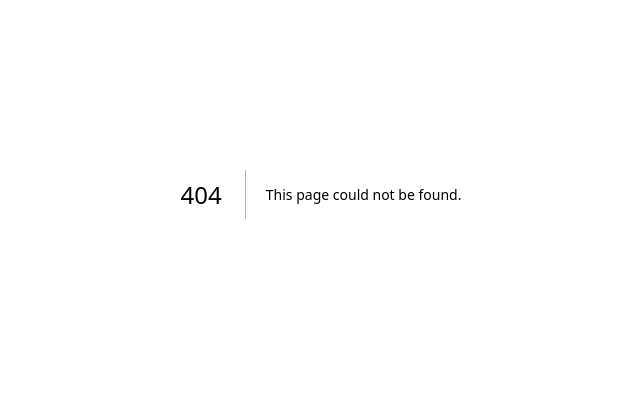
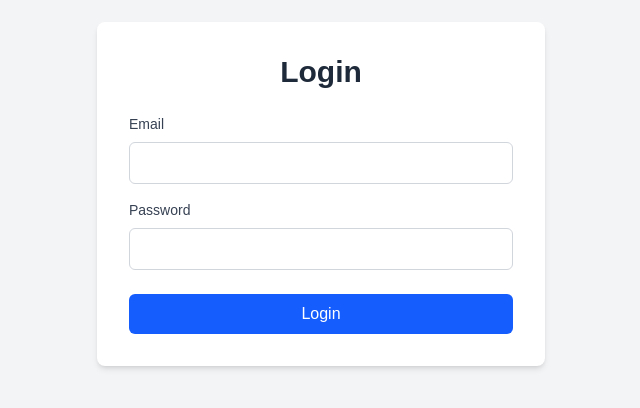
Before and after one commit to ArdataGit/cbt.bahasainggris-fe, a Next.js app: page /login in a window 1280 px wide. Before the commit this address had no page. Shown: the part 206-614 px from the top of the page, without its empty margins (319-959 px from the left). Built offline with nearby package versions, Linux system fonts and the light colour scheme.

Commit message:
Feat : auth admin

```diff
--- a/app/components/navbar.tsx
+++ b/app/components/navbar.tsx
@@ -1,7 +1,39 @@
-import React from 'react';
-import { Bell, Search } from 'lucide-react';
+'use client';
+
+import React, { useEffect, useState } from 'react';
+import { Bell, Search, LogOut } from 'lucide-react';
+import { useRouter } from 'next/navigation';
 
 export default function Navbar() {
+  const router = useRouter();
+  const [user, setUser] = useState<{ name: string; role: string } | null>(null);
+
+  useEffect(() => {
+    const storedUser = localStorage.getItem('user');
+    if (storedUser) {
+      try {
+        setUser(JSON.parse(storedUser));
+      } catch (e) {
+        console.error('Failed to parse user from localStorage', e);
+      }
+    }
+  }, []);
+
+  const handleLogout = () => {
+    localStorage.removeItem('token');
+    localStorage.removeItem('user');
+    router.push('/login');
+  };
+
+  const getInitials = (name: string) => {
+    return name
+      .split(' ')
+      .map((n) => n[0])
+      .join('')
+      .toUpperCase()
+      .slice(0, 2);
+  };
+
   return (
     <header className="h-16 bg-white border-b border-gray-200 flex items-center justify-between px-6 z-10 shrink-0">
       {/* Search Bar */}
@@ -27,14 +59,28 @@ export default function Navbar() {
         <div className="h-6 w-px bg-gray-200 mx-2"></div>
 
         {/* User Profile */}
-        <button className="flex items-center gap-3 hover:bg-gray-50 px-2 py-1.5 rounded-lg transition-colors text-left">
+        <div className="flex items-center gap-3 px-2 py-1.5 rounded-lg transition-colors text-left">
           <div className="w-9 h-9 rounded-full bg-gradient-to-br from-blue-600 to-indigo-600 text-white flex items-center justify-center font-bold text-sm shadow-sm">
-            AD
+            {user ? getInitials(user.name) : 'AD'}
           </div>
           <div className="hidden sm:flex flex-col">
-            <span className="font-medium text-gray-700 text-sm leading-tight">Admin User</span>
-            <span className="text-xs text-gray-500">Administrator</span>
+            <span className="font-medium text-gray-700 text-sm leading-tight">
+              {user ? user.name : 'Admin User'}
+            </span>
+            <span className="text-xs text-gray-500 capitalize">
+              {user ? user.role : 'Administrator'}
+            </span>
           </div>
+        </div>
+
+        {/* Logout Button */}
+        <button
+          onClick={handleLogout}
+          className="ml-2 flex items-center gap-2 px-3 py-2 text-sm font-medium text-red-600 hover:bg-red-50 rounded-lg transition-colors"
+          title="Logout"
+        >
+          <LogOut size={18} />
+          <span className="hidden md:inline">Logout</span>
         </button>
       </div>
     </header>
--- a/app/dashboard/layout.tsx
+++ b/app/dashboard/layout.tsx
@@ -1,3 +1,7 @@
+'use client';
+
+import { useEffect, useState } from 'react';
+import { useRouter } from 'next/navigation';
 import Sidebar from '@/app/components/sidebar';
 import Navbar from '@/app/components/navbar';
 
@@ -6,6 +10,37 @@ export default function AdminLayout({
 }: {
   children: React.ReactNode;
 }) {
+  const router = useRouter();
+  const [isAuthenticated, setIsAuthenticated] = useState(false);
+
+  useEffect(() => {
+    const token = localStorage.getItem('token');
+    const user = localStorage.getItem('user');
+
+    if (!token || !user) {
+      router.push('/login');
+    } else {
+      try {
+        const userData = JSON.parse(user);
+        if (userData.role !== 'admin') {
+          router.push('/login');
+        } else {
+          setIsAuthenticated(true);
+        }
+      } catch (e) {
+        router.push('/login');
+      }
+    }
+  }, [router]);
+
+  if (!isAuthenticated) {
+    return (
+      <div className="flex items-center justify-center min-h-screen bg-gray-50">
+        <div className="text-gray-500">Checking authentication...</div>
+      </div>
+    );
+  }
+
   return (
     <div className="flex bg-gray-50 min-h-screen">
       <Sidebar />
--- /dev/null
+++ b/app/login/page.tsx
@@ -0,0 +1,95 @@
+'use client';
+
+import { useState } from 'react';
+import { useRouter } from 'next/navigation';
+
+export default function LoginPage() {
+  const [email, setEmail] = useState('');
+  const [password, setPassword] = useState('');
+  const [error, setError] = useState('');
+  const [loading, setLoading] = useState(false);
+  const router = useRouter();
+
+  const handleLogin = async (e: React.FormEvent) => {
+    e.preventDefault();
+    setLoading(true);
+    setError('');
+
+    try {
+      const response = await fetch('http://localhost:3001/api/auth/login', {
+        method: 'POST',
+        headers: {
+          'Content-Type': 'application/json',
+        },
+        body: JSON.stringify({ email, password }),
+      });
+
+      const result = await response.json();
+
+      if (!response.ok) {
+        throw new Error(result.message || 'Login failed');
+      }
+
+      // Store token and user data
+      localStorage.setItem('token', result.data.token);
+      localStorage.setItem('user', JSON.stringify(result.data.user));
+
+      // Redirect based on role
+      if (result.data.user.role === 'admin') {
+        router.push('/dashboard');
+      } else {
+        router.push('/');
+      }
+    } catch (err: any) {
+      setError(err.message);
+    } finally {
+      setLoading(false);
+    }
+  };
+
+  return (
+    <div className="flex min-h-screen items-center justify-center bg-gray-100">
+      <div className="w-full max-w-md rounded-lg bg-white p-8 shadow-md">
+        <h2 className="mb-6 text-center text-3xl font-bold text-gray-800">Login</h2>
+        {error && (
+          <div className="mb-4 rounded bg-red-100 p-3 text-sm text-red-600">
+            {error}
+          </div>
+        )}
+        <form onSubmit={handleLogin}>
+          <div className="mb-4">
+            <label className="mb-2 block text-sm font-medium text-gray-700">
+              Email
+            </label>
+            <input
+              type="email"
+              value={email}
+              onChange={(e) => setEmail(e.target.value)}
+              className="w-full rounded-md border border-gray-300 p-2 text-black focus:border-blue-500 focus:outline-none"
+              required
+            />
+          </div>
+          <div className="mb-6">
+            <label className="mb-2 block text-sm font-medium text-gray-700">
+              Password
+            </label>
+            <input
+              type="password"
+              value={password}
+              onChange={(e) => setPassword(e.target.value)}
+              className="w-full rounded-md border border-gray-300 p-2 text-black focus:border-blue-500 focus:outline-none"
+              required
+            />
+          </div>
+          <button
+            type="submit"
+            disabled={loading}
+            className="w-full rounded-md bg-blue-600 py-2 text-white transition hover:bg-blue-700 disabled:bg-blue-300"
+          >
+            {loading ? 'Logging in...' : 'Login'}
+          </button>
+        </form>
+      </div>
+    </div>
+  );
+}
```
